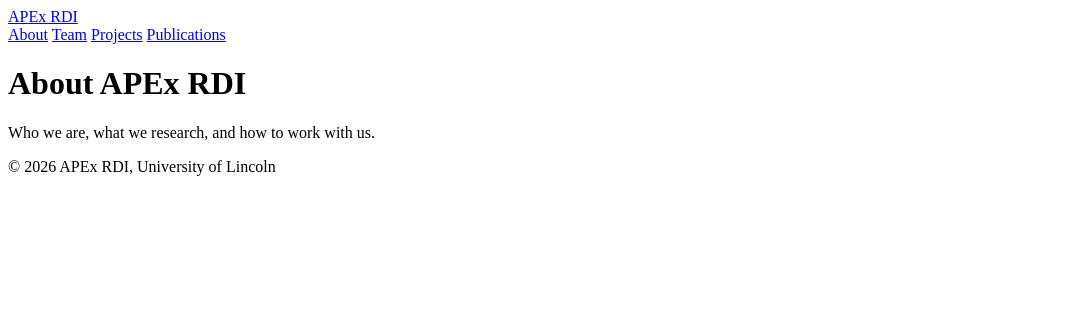
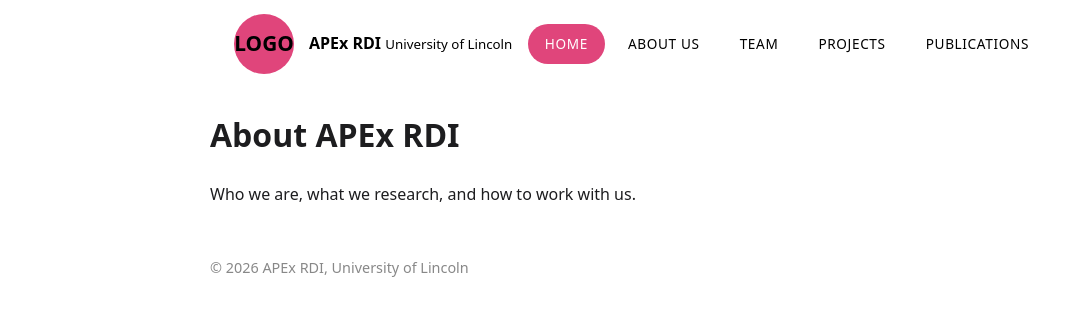
Before and after one commit to apex-rdi/apex-rdi.github.io, a Jekyll site: the page built from index.md, in a window 1280 px wide. Shown: the top 316 px of the page, without its empty margins (0-1083 px from the left). Built offline with Jekyll 4.4.1, drawn with Linux system fonts in a browser that asks for light colours.

Commit message:
Navgation Bar Update

```diff
--- /dev/null
+++ b/Gemfile
@@ -0,0 +1,4 @@
+source "https://rubygems.org"
+
+gem "jekyll"
+gem "webrick"
--- a/_config.yml
+++ b/_config.yml
@@ -1,6 +1,6 @@
 title: APEx RDI
 description: Research & Development Institute, University of Lincoln
-
+exclude: [Gemfile, Gemfile.lock, README.md]
 collections:
     team:
         output: true
--- a/_layouts/default.html
+++ b/_layouts/default.html
@@ -8,13 +8,38 @@
 </head>
 <body>
     <header>
-    <a class="brand" href="{{ '/' | relative_url }}">{{ site.title }}</a>
-    <nav>
-      <a href="{{ '/about/' | relative_url }}">About</a>
-      <a href="{{ '/team/' | relative_url }}">Team</a>
-      <a href="{{ '/projects/' | relative_url }}">Projects</a>
-      <a href="{{ '/publications/' | relative_url }}">Publications</a>
+        <div class="header-inner">
+            <a class="brand" href="{{ '/' | relative_url }}">
+                <span class="brand-mark">LOGO</span>
+                <span class=""brand-text">
+                    <strong>APEx RDI</strong>
+                    <small>University of Lincoln</small>
+                </span>
+            </a>
+
+            <nav class ="site-nav" aria-label="Main">
+                {% for item in site.data.navigation %}
+                    {% assign active = false %}
+
+                    {% if item.url == "/" %}
+                        {% if page.url == "/" or page.url == "/index.html" %}
+                            {% assign active = true %}
+                        {% endif %}
+                    {% else %}
+                        {% assign start = page.url | slice: 0, item.url.size %}
+                        {% if start == item.url %}
+                            {% assign active = true %}
+                        {% endif %}
+                    {% endif %}
+
+                    <a class="nav-btn{% if active %} is-active{% endif %}"
+                       href="{{ item.url | relative_url }}"
+                       {% if active %} aria-current="page"{% endif %}>
+                        {{ item.title }}
+                    </a>
+                {% endfor %}
             </nav>
+        </div>
     </header>
     <main>{{ content }}</main>
     <footer>© {{ site.time | date: '%Y' }} {{ site.title }}, University of Lincoln</footer>
--- /dev/null
+++ b/assets/style.css
@@ -0,0 +1,94 @@
+:root {
+  --accent: #e0457b;      /* button highlight colour */
+  --bar: #0b0b0c;         /* top bar background */
+  --bar-text: #000000;    /* top bar text */
+  --page-bg: #f2f2f4;     /* grey behind the content box */
+  --card-bg: #ffffff;     /* the content box itself */
+  --text: #1d1d1f;
+  --muted: #666;
+}
+.site-header {
+  background: var(--bar);
+}
+
+.header-inner {
+  max-width: 1200px;
+  margin: 0 auto;
+  padding: 14px 24px;
+  display: flex;
+  justify-content: space-between;
+  align-items: center;
+  flex-wrap: wrap;
+  gap: 12px;
+}
+
+.brand{
+  display: flex;
+  align-items: center;
+  gap: 15px;
+  color: var(--bar-text);
+  text-decoration: none;
+}
+
+.brand-mark {
+  width: 60px;
+  height: 60px;
+  border-radius: 50% 50% 50% 50%;
+  background: var(--accent);
+  color: #000000;
+  display: grid;
+  place-items: center;
+  font-weight: 700;
+  font-size: 1.3rem;
+}
+
+.brand-text {
+  display: flex;
+  flex-direction: column;
+  line-height: 1.2;
+}
+
+.brand-text small {
+  color: #000000;
+  font-size: 0.75rem;
+}
+
+.site-nav {
+  display: flex;
+  flex-wrap: wrap;
+  gap: 6px;
+}
+
+.nav-btn {
+  padding: 8px 16px;
+  border-radius: 999px;
+  border: 1px solid transparent;
+  color: var(--bar-text);
+  text-decoration: none;
+  text-transform: uppercase;
+  font-size: 0.85rem;
+  letter-spacing: 0.04rem;
+  transition: background 0.15s, border-color 0.15s;
+}
+
+.nav-btn:hover {
+  background: rgba(255,255,255,0.08);;
+  border-color: rgba(255,255,255,0.25);
+}
+
+.nav-btn.is-active {
+  background: var(--accent);
+  color: #fff;
+}
+
+.nav-btn:focus-visible {
+  outline: 2px solid var(--accent);
+  outline-offset: 2px;
+}
+
+body { font-family: system-ui, sans-serif; max-width: 860px; margin: 0 auto; padding: 0 16px; line-height: 1.6; color: #1d1d1f; }
+.meta { color: #666; }
+.cards { list-style: none; padding: 0; display: grid; grid-template-columns: repeat(auto-fill, minmax(200px, 1fr)); gap: 16px; }
+.cards li { border: 1px solid #ddd; border-radius: 8px; padding: 12px; }
+.pubs li { margin-bottom: 10px; }
+footer { margin: 48px 0 24px; color: #888; font-size: 0.9rem; }
```
Also changed, not shown: _data/navigation.yml (added, +10 -0 lines), assets/styles.css (deleted, +0 -10 lines), 1 other file. Lines whose indentation alone changed are shown as unchanged.
